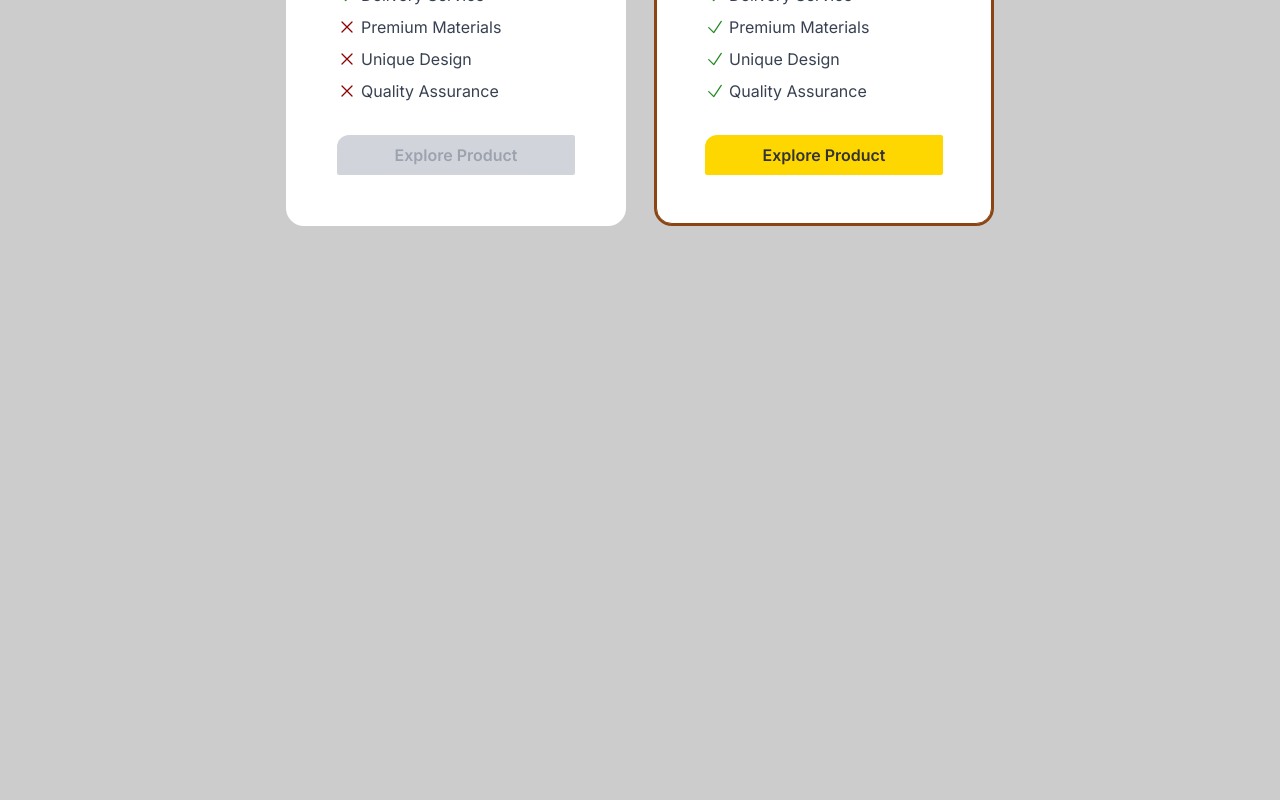
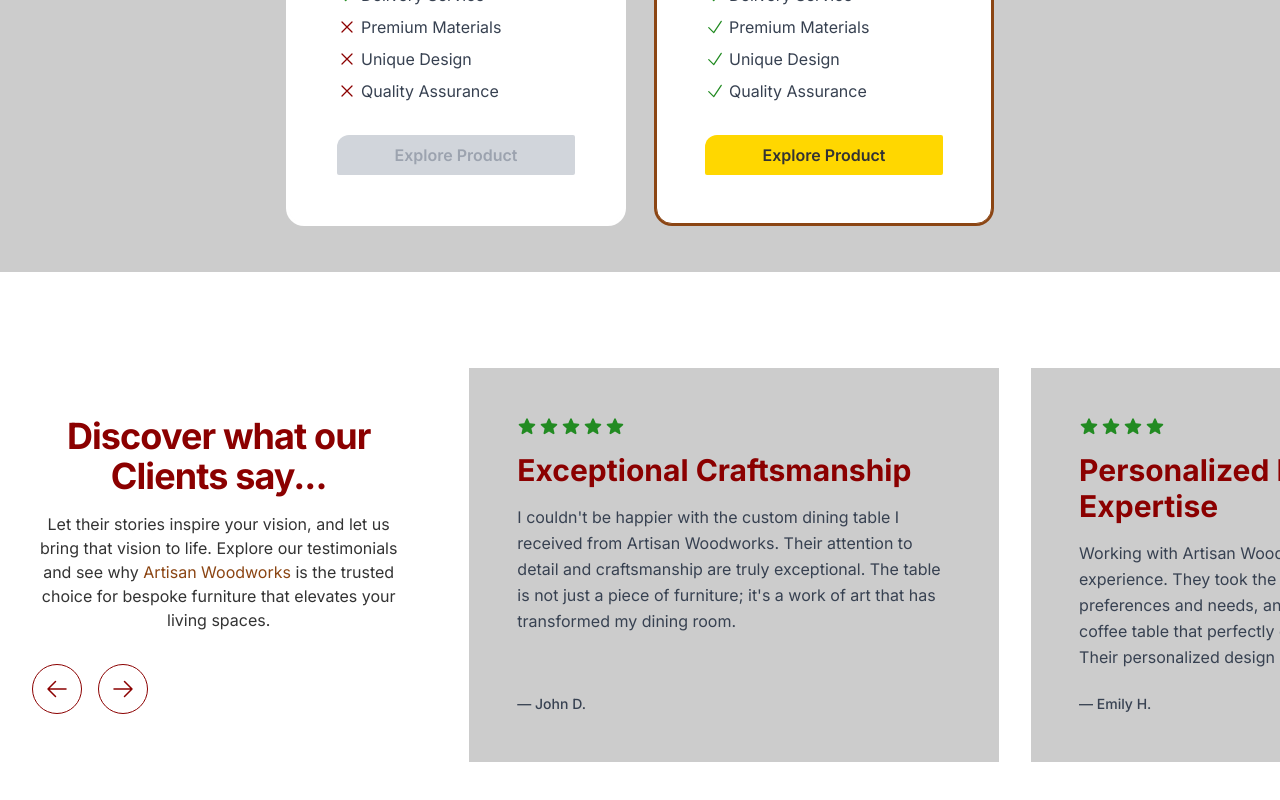
Before and after one commit to naufalzs/artisan-woodworks, a Next.js app: page / in a window 1280 px wide. Shown: the part 4868-5668 px from the top of the page. Before the commit the page ends 5140 px from the top, so only its background shows below. Built offline with nearby package versions, Linux system fonts and the light colour scheme.

Commit message:
feat: add testimonial section

```diff
--- a/app/(routes)/page.js
+++ b/app/(routes)/page.js
@@ -1,6 +1,7 @@
 import Featured from "../_components/Featured";
 import Hero from "../_components/Hero";
 import Pricing from "../_components/Pricing";
+import Testimonial from "../_components/Testimonial";
 
 export default function Home() {
   return (
@@ -8,6 +9,7 @@ export default function Home() {
       <Hero />
       <Featured />
       <Pricing />
+      <Testimonial />
     </main>
   );
 }
--- /dev/null
+++ b/app/_components/Testimonial.js
@@ -0,0 +1,175 @@
+"use client";
+import React, { useState } from "react";
+import "keen-slider/keen-slider.min.css";
+import { useKeenSlider } from "keen-slider/react";
+import { ArrowLeftIcon, ArrowRightIcon } from "@heroicons/react/24/outline";
+import { StarIcon } from "@heroicons/react/20/solid";
+
+import data from "../_json/config.json";
+
+const TestimonialCard = ({ name, title, content, rating }) => {
+  return (
+    <div className="keen-slider__slide">
+      <blockquote className="flex h-full flex-col justify-between bg-base p-6 shadow-sm sm:p-8 lg:p-12">
+        <div>
+          <div className="flex gap-0.5 text-accent-green">
+            {[...Array(rating)].map((item, index) => (
+              <StarIcon key={index + "-star"} className="h-5 w-5" />
+            ))}
+          </div>
+
+          <div className="mt-4">
+            <p className="text-2xl font-bold text-accent-red sm:text-3xl">
+              {title}
+            </p>
+
+            <p className="mt-4 leading-relaxed text-gray-700">{content}</p>
+          </div>
+        </div>
+
+        <footer className="mt-4 text-sm font-medium text-gray-700 sm:mt-6">
+          &mdash; {name}
+        </footer>
+      </blockquote>
+    </div>
+  );
+};
+
+export default function Testimonial() {
+  const { testimonial } = data;
+
+  const [currentSlide, setCurrentSlide] = useState(0);
+  const [loaded, setLoaded] = useState(false);
+  const [sliderRef, instanceRef] = useKeenSlider({
+    loop: true,
+    slides: {
+      origin: "center",
+      perView: 1.25,
+      spacing: 16,
+    },
+    breakpoints: {
+      "(min-width: 1024px)": {
+        slides: {
+          origin: "auto",
+          perView: 1.5,
+          spacing: 32,
+        },
+      },
+    },
+    initial: 0,
+    slideChanged(slider) {
+      setCurrentSlide(slider.track.details.rel);
+    },
+    created() {
+      setLoaded(true);
+    },
+  });
+
+  const testimonialItems = testimonial.map((item) => (
+    <TestimonialCard
+      key={item.name}
+      name={item.name}
+      title={item.title}
+      content={item.testimony}
+      rating={item.rating}
+    />
+  ));
+
+  return (
+    <section className="bg-white">
+      <div className="mx-auto max-w-[1340px] px-4 py-12 sm:px-6 lg:me-0 lg:py-16 lg:pe-0 lg:ps-8 xl:py-24">
+        <div className="grid grid-cols-1 gap-8 lg:grid-cols-3 lg:items-center lg:gap-16">
+          <div className="max-w-xl text-center ltr:sm:text-left rtl:sm:text-right">
+            <h2 className="text-3xl font-bold tracking-tight text-accent-red sm:text-4xl">
+              Discover what our Clients say...
+            </h2>
+
+            <p className="mt-4 ">
+              Let their stories inspire your vision, and let us bring that
+              vision to life. Explore our testimonials and see why{" "}
+              <span className="text-primary">Artisan Woodworks</span> is the
+              trusted choice for bespoke furniture that elevates your living
+              spaces.
+            </p>
+
+            {loaded && instanceRef.current && (
+              <div className="hidden lg:mt-8 lg:flex lg:gap-4">
+                <button
+                  aria-label="Previous slide"
+                  id="keen-slider-previous-desktop"
+                  className="rounded-full border border-accent-red p-3 text-accent-red transition hover:bg-accent-red hover:text-white"
+                  onClick={(e) =>
+                    e.stopPropagation() || instanceRef.current?.prev()
+                  }
+                >
+                  <ArrowLeftIcon className="w-6 h-6 text-accent-red hover:text-white" />
+                </button>
+
+                <button
+                  aria-label="Next slide"
+                  id="keen-slider-next-desktop"
+                  className="rounded-full border border-accent-red p-3 text-accent-red transition hover:bg-accent-red hover:text-white"
+                  onClick={(e) =>
+                    e.stopPropagation() || instanceRef.current?.next()
+                  }
+                >
+                  <ArrowRightIcon className="w-6 h-6 text-accent-red hover:text-white" />
+                </button>
+              </div>
+            )}
+          </div>
+
+          <div className="-mx-6 lg:col-span-2 lg:mx-0">
+            <div ref={sliderRef} id="keen-slider" className="keen-slider">
+              {testimonialItems}
+            </div>
+          </div>
+        </div>
+
+        <div className="mt-8 flex justify-center gap-4 lg:hidden">
+          <button
+            aria-label="Previous slide"
+            id="keen-slider-previous"
+            className="rounded-full border border-accent-red p-4 text-accent-red transition hover:bg-accent-red hover:text-white"
+          >
+            <svg
+              className="h-5 w-5 -rotate-180 transform"
+              fill="none"
+              stroke="currentColor"
+              viewBox="0 0 24 24"
+              xmlns="http://www.w3.org/2000/svg"
+            >
+              <path
+                d="M9 5l7 7-7 7"
+                strokeLinecap="round"
+                strokeLinejoin="round"
+                strokeWidth="2"
+              />
+            </svg>
+          </button>
+
+          <button
+            aria-label="Next slide"
+            id="keen-slider-next"
+            className="rounded-full border border-accent-red p-4 text-accent-red transition hover:bg-accent-red hover:text-white"
+          >
+            <svg
+              className="h-5 w-5"
+              fill="none"
+              stroke="currentColor"
+              viewBox="0 0 24 24"
+              xmlns="http://www.w3.org/2000/svg"
+            >
+              <path
+                d="M9 5l7 7-7 7"
+                strokeLinecap="round"
+                strokeLinejoin="round"
+                strokeWidth="2"
+              />
+            </svg>
+          </button>
+        </div>
+      </div>
+    </section>
+  );
+}
--- a/app/_json/config.json
+++ b/app/_json/config.json
@@ -101,5 +101,37 @@
       ],
       "primary": false
     }
+  ],
+  "testimonial": [
+    {
+      "name": "John D.",
+      "title": "Exceptional Craftsmanship ",
+      "testimony": "I couldn't be happier with the custom dining table I received from Artisan Woodworks. Their attention to detail and craftsmanship are truly exceptional. The table is not just a piece of furniture; it's a work of art that has transformed my dining room.",
+      "rating": 5
+    },
+    {
+      "name": "Emily H.",
+      "title": "Personalized Design Expertise ",
+      "testimony": "Working with Artisan Woodworks was a delightful experience. They took the time to understand my style preferences and needs, and the result was a stunning coffee table that perfectly complements my living room. Their personalized design expertise is unmatched.",
+      "rating": 4
+    },
+    {
+      "name": "David M.",
+      "title": "Quality That Lasts a Lifetime ",
+      "testimony": "I invested in a custom kitchen island from Artisan Woodworks, and it was one of the best decisions I've made. The quality and durability of the piece are evident, and I know it will last a lifetime. I highly recommend their services to anyone seeking top-notch custom furniture.",
+      "rating": 5
+    },
+    {
+      "name": "Sarah L.",
+      "title": "Turning Dreams into Reality ",
+      "testimony": "Artisan Woodworks made my dream of a unique, handcrafted bookshelf come true. From the initial design discussions to the final installation, they were a pleasure to work with. The result is a one-of-a-kind piece that exceeds my expectations.",
+      "rating": 5
+    },
+    {
+      "name": "Michael R.",
+      "title": "Timely and Professional Servicex ",
+      "testimony": "I had a tight deadline for furnishing my new home, and Artisan Woodworks delivered in every aspect. Their professionalism and ability to meet deadlines were impressive. The custom bedroom set they created is not only beautiful but also functional.",
+      "rating": 4
+    }
   ]
 }
--- a/package.json
+++ b/package.json
@@ -14,6 +14,7 @@
     "autoprefixer": "10.4.15",
     "eslint": "8.48.0",
     "eslint-config-next": "13.4.19",
+    "keen-slider": "^6.8.6",
     "next": "13.4.19",
     "postcss": "8.4.29",
     "react": "18.2.0",
```
Also changed, not shown: 1 other file (tests, documents, lock files or other folders).
